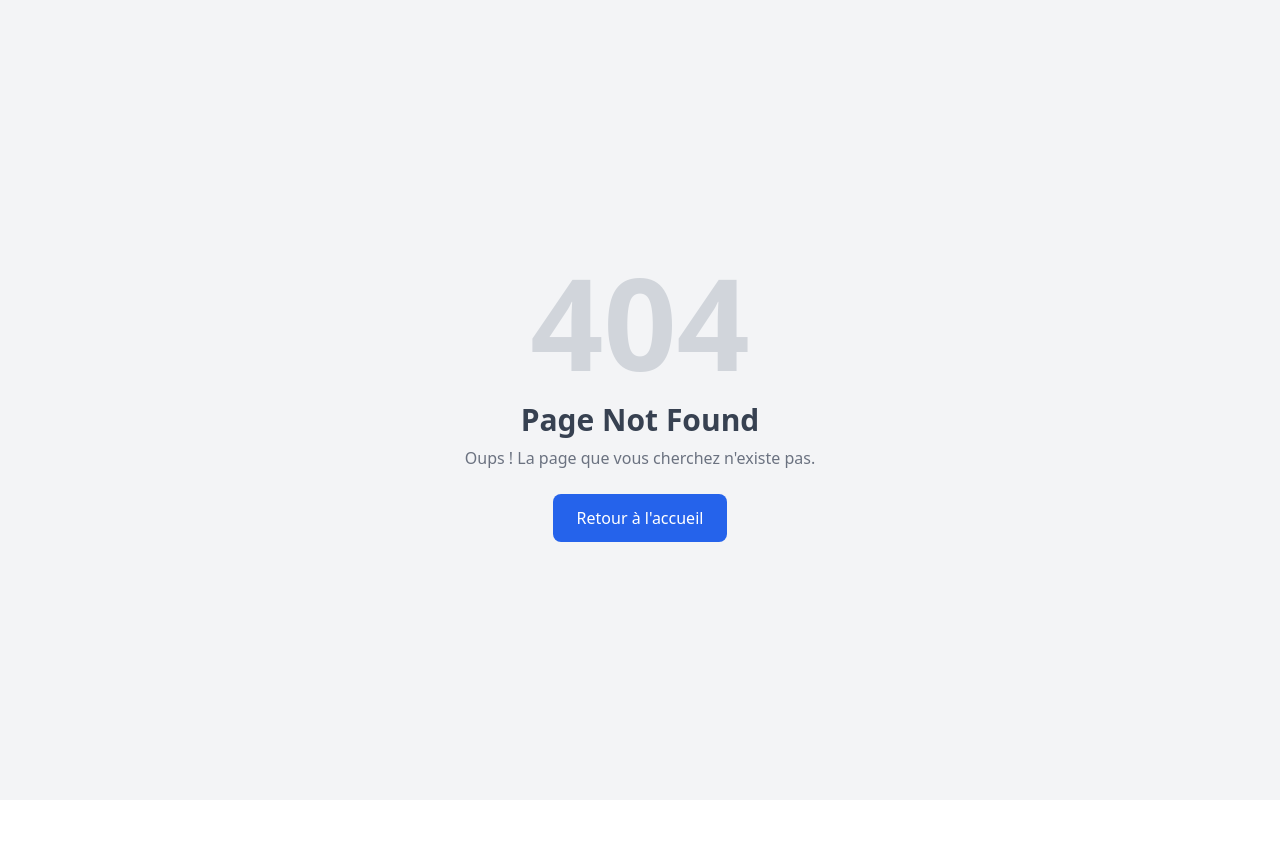
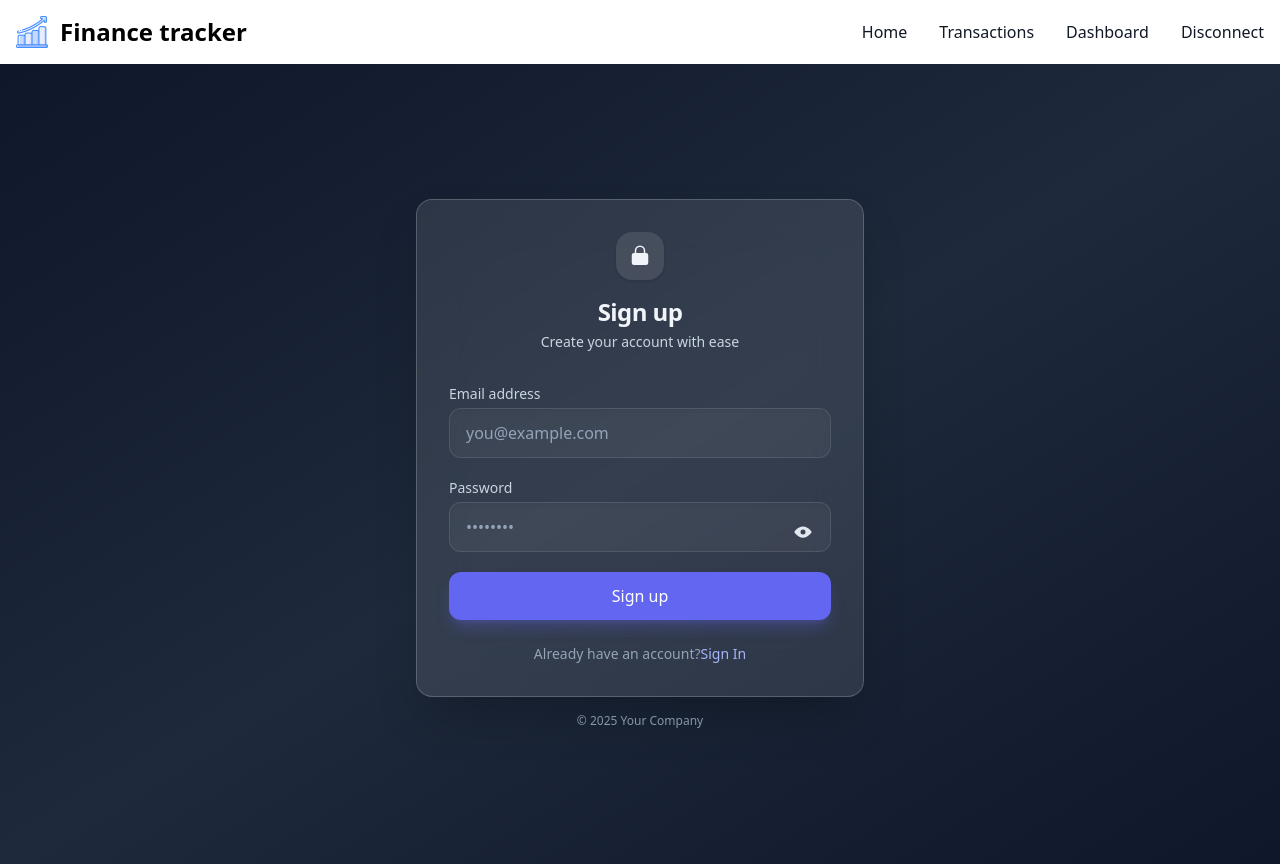
Before and after one commit to YassineDeplanque/finance-tracker, a React (Create React App) app in the folder frontend/: page /signup in a window 1280 px wide. Before the commit this address had no page. Before the commit the page ends 800 px from the top, so only its background shows below. Built offline with nearby package versions, Linux system fonts and the light colour scheme.

Commit message:
auth pages style

```diff
--- a/frontend/src/App.js
+++ b/frontend/src/App.js
@@ -3,7 +3,8 @@ import Layout from './components/Layout';
 import Home from './pages/Home';
 import Transactions from './pages/Transactions';
 import Dashboard from './pages/Dashboard'
-import Authentification from './pages/Authentification';
+import SignIn from './pages/SignIn';
+import SignUp from './pages/SignUp';
 import NotFound from './pages/NotFound';
 
 function App() {
@@ -14,7 +15,8 @@ function App() {
           <Route path="/" element={<Home />} />
           <Route path="/transactions" element={<Transactions />} />
           <Route path="/dashboard" element={<Dashboard />} />
-          <Route path="/auth" element={<Authentification />} />
+          <Route path="/signin" element={<SignIn />} />
+          <Route path="/signup" element={<SignUp />} />
         </Route>
         <Route path="*" element={<NotFound />} />
       </Routes>
--- a/frontend/src/components/Navbar.jsx
+++ b/frontend/src/components/Navbar.jsx
@@ -78,7 +78,7 @@ function Navbar() {
             </li>
             <li>
               <NavLink
-                to="/auth"
+                to="/signin"
                 className={({ isActive }) =>
                   isActive
                     ? 'block py-2 px-3 text-white bg-blue-700 rounded-sm md:bg-transparent md:text-blue-700 md:p-0 dark:text-white md:dark:text-blue-500'
--- a/frontend/src/pages/Authentification.jsx
+++ /dev/null
@@ -1,9 +0,0 @@
-function Authentification() {
-    return(
-        <div>
-            <h1>Hello</h1>
-        </div>
-    )
-}
-
-export default Authentification;
--- /dev/null
+++ b/frontend/src/pages/SignIn.jsx
@@ -0,0 +1,84 @@
+import { NavLink } from 'react-router-dom';
+
+function SignIn() {
+    return (
+        <div className="min-h-screen bg-gradient-to-br from-slate-900 via-slate-800 to-slate-900 text-slate-100 antialiased flex items-center justify-center p-4">
+            <div className="w-full max-w-md">
+                <div className="bg-white/10 backdrop-blur-xl border border-white/20 rounded-2xl shadow-2xl p-8">
+                    <header className="text-center mb-8">
+                        <div className="mx-auto h-12 w-12 rounded-2xl bg-white/10 grid place-items-center shadow">
+                            <svg xmlns="http://www.w3.org/2000/svg" viewBox="0 0 24 24" fill="currentColor" className="h-6 w-6 text-slate-100">
+                                <path fillRule="evenodd" d="M12 1.5a5.25 5.25 0 00-5.25 5.25v2.25H6A2.25 2.25 0 003.75 11.25v7.5A2.25 2.25 0 006 21h12a2.25 2.25 0 002.25-2.25v-7.5A2.25 2.25 0 0018 9H17.25V6.75A5.25 5.25 0 0012 1.5zm3.75 6.75V9H8.25V6.75a3.75 3.75 0 117.5 0z" clipRule="evenodd" />
+                            </svg>
+                        </div>
+                        <h1 className="mt-4 text-2xl font-semibold tracking-tight">Sign in</h1>
+                        <p className="text-slate-300 text-sm mt-1">Access your account with ease</p>
+                    </header>
+
+                    <form action="#" method="post" className="space-y-5">
+                        <div>
+                            <label htmlFor="email" className="block text-sm text-slate-300">Email address</label>
+                            <input
+                                id="email"
+                                name="email"
+                                type="email"
+                                required
+                                autoComplete="email"
+                                placeholder="you@example.com"
+                                className="mt-1 w-full rounded-xl bg-white/5 text-slate-100 placeholder-slate-400 border border-white/10 px-4 py-3 shadow-inner outline-none focus:ring-2 focus:ring-indigo-400 focus:border-indigo-400 ring-offset-1 ring-offset-slate-900"
+                            />
+                        </div>
+
+                        <div className="relative">
+                            <label htmlFor="password" className="block text-sm text-slate-300">Password</label>
+                            <input
+                                id="password"
+                                name="password"
+                                type="password"
+                                required
+                                autoComplete="current-password"
+                                placeholder="••••••••"
+                                className="mt-1 w-full rounded-xl bg-white/5 text-slate-100 placeholder-slate-400 border border-white/10 px-4 py-3 pr-12 shadow-inner outline-none focus:ring-2 focus:ring-indigo-400 focus:border-indigo-400 ring-offset-1 ring-offset-slate-900"
+                            />
+                            <button
+                                type="button"
+                                aria-label="Show / hide password"
+                                className="absolute right-3 top-[38px] inline-flex items-center justify-center h-8 w-8 rounded-lg hover:bg-white/10 focus:outline-none focus:ring-2 focus:ring-indigo-400"
+                            >
+                                <svg xmlns="http://www.w3.org/2000/svg" viewBox="0 0 24 24" fill="currentColor" className="h-5 w-5 text-slate-200">
+                                    <path d="M1.5 12s3.75-6.75 10.5-6.75S22.5 12 22.5 12 18.75 18.75 12 18.75 1.5 12 1.5 12zM12 9a3 3 0 100 6 3 3 0 000-6z" />
+                                </svg>
+                            </button>
+                        </div>
+
+                        <div className="flex items-center justify-between">
+                            <label className="inline-flex items-center gap-2 text-sm text-slate-300 select-none">
+                                <input type="checkbox" name="remember" className="h-4 w-4 rounded border-white/20 bg-white/10 text-indigo-500 focus:ring-indigo-400" />
+                                Remember me
+                            </label>
+                            <a href="#" className="text-sm text-indigo-300 hover:text-indigo-200 focus:outline-none focus:ring-2 focus:ring-indigo-400 rounded">Forgot password?</a>
+                        </div>
+
+                        <button type="submit" className="w-full rounded-xl bg-indigo-500 px-4 py-3 font-medium text-white shadow-lg shadow-indigo-500/30 hover:bg-indigo-400 active:bg-indigo-600 focus:outline-none focus:ring-2 focus:ring-indigo-400">
+                            Sign in
+                        </button>
+                    </form>
+
+                    <p className="mt-6 text-center text-sm text-slate-400">
+                        Don’t have an account?
+                        <NavLink
+                            className="text-indigo-300 hover:text-indigo-200 focus:outline-none focus:ring-2 focus:ring-indigo-400 rounded"
+                            to='/signup'>
+                             Sign up
+                        </NavLink>
+                    </p>
+                </div>
+
+                <p className="text-center text-xs text-slate-400 mt-4">© 2025 Your Company</p>
+            </div>
+        </div>
+    );
+
+}
+
+export default SignIn;
--- /dev/null
+++ b/frontend/src/pages/SignUp.jsx
@@ -0,0 +1,76 @@
+import { NavLink } from 'react-router-dom';
+
+function SignUp() {
+   return (
+  <div className="min-h-screen bg-gradient-to-br from-slate-900 via-slate-800 to-slate-900 text-slate-100 antialiased flex items-center justify-center p-4">
+    <div className="w-full max-w-md">
+      <div className="bg-white/10 backdrop-blur-xl border border-white/20 rounded-2xl shadow-2xl p-8">
+        <header className="text-center mb-8">
+          <div className="mx-auto h-12 w-12 rounded-2xl bg-white/10 grid place-items-center shadow">
+            <svg xmlns="http://www.w3.org/2000/svg" viewBox="0 0 24 24" fill="currentColor" className="h-6 w-6 text-slate-100">
+              <path fillRule="evenodd" d="M12 1.5a5.25 5.25 0 00-5.25 5.25v2.25H6A2.25 2.25 0 003.75 11.25v7.5A2.25 2.25 0 006 21h12a2.25 2.25 0 002.25-2.25v-7.5A2.25 2.25 0 0018 9H17.25V6.75A5.25 5.25 0 0012 1.5zm3.75 6.75V9H8.25V6.75a3.75 3.75 0 117.5 0z" clipRule="evenodd" />
+            </svg>
+          </div>
+          <h1 className="mt-4 text-2xl font-semibold tracking-tight">Sign up</h1>
+          <p className="text-slate-300 text-sm mt-1">Create your account with ease</p>
+        </header>
+
+        <form action="#" method="post" className="space-y-5">
+          <div>
+            <label htmlFor="email" className="block text-sm text-slate-300">Email address</label>
+            <input
+              id="email"
+              name="email"
+              type="email"
+              required
+              autoComplete="email"
+              placeholder="you@example.com"
+              className="mt-1 w-full rounded-xl bg-white/5 text-slate-100 placeholder-slate-400 border border-white/10 px-4 py-3 shadow-inner outline-none focus:ring-2 focus:ring-indigo-400 focus:border-indigo-400 ring-offset-1 ring-offset-slate-900"
+            />
+          </div>
+
+          <div className="relative">
+            <label htmlFor="password" className="block text-sm text-slate-300">Password</label>
+            <input
+              id="password"
+              name="password"
+              type="password"
+              required
+              autoComplete="current-password"
+              placeholder="••••••••"
+              className="mt-1 w-full rounded-xl bg-white/5 text-slate-100 placeholder-slate-400 border border-white/10 px-4 py-3 pr-12 shadow-inner outline-none focus:ring-2 focus:ring-indigo-400 focus:border-indigo-400 ring-offset-1 ring-offset-slate-900"
+            />
+            <button
+              type="button"
+              aria-label="Show / hide password"
+              className="absolute right-3 top-[38px] inline-flex items-center justify-center h-8 w-8 rounded-lg hover:bg-white/10 focus:outline-none focus:ring-2 focus:ring-indigo-400"
+            >
+              <svg xmlns="http://www.w3.org/2000/svg" viewBox="0 0 24 24" fill="currentColor" className="h-5 w-5 text-slate-200">
+                <path d="M1.5 12s3.75-6.75 10.5-6.75S22.5 12 22.5 12 18.75 18.75 12 18.75 1.5 12 1.5 12zM12 9a3 3 0 100 6 3 3 0 000-6z"/>
+              </svg>
+            </button>
+          </div>
+
+          <button type="submit" className="w-full rounded-xl bg-indigo-500 px-4 py-3 font-medium text-white shadow-lg shadow-indigo-500/30 hover:bg-indigo-400 active:bg-indigo-600 focus:outline-none focus:ring-2 focus:ring-indigo-400">
+            Sign up
+          </button>
+        </form>
+
+        <p className="mt-6 text-center text-sm text-slate-400">
+          Already have an account?
+          <NavLink
+          className="text-indigo-300 hover:text-indigo-200 focus:outline-none focus:ring-2 focus:ring-indigo-400 rounded"
+          to="/signin">
+            Sign In
+          </NavLink>
+        </p>
+      </div>
+
+      <p className="text-center text-xs text-slate-400 mt-4">© 2025 Your Company</p>
+    </div>
+  </div>
+);
+
+}
+
+export default SignUp;
```
